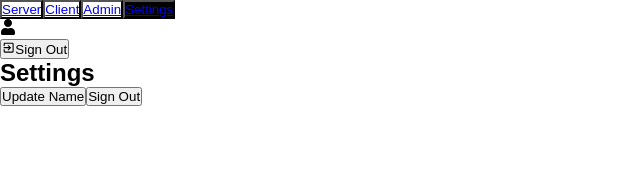
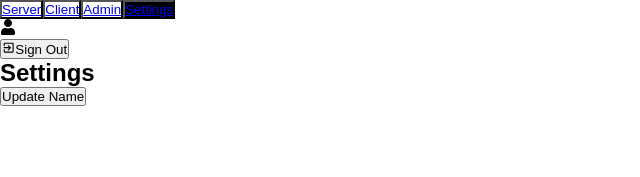
Before and after one commit to aravinth-krishna/auth-toolkit, a Next.js app: page /settings in a window 1280 px wide. Shown: the top 177 px of the page, without its empty margins (0-640 px from the left). Built offline with nearby package versions, Linux system fonts and the light colour scheme; no server answers.

Commit message:
Last update before disaster

```diff
--- a/app/(protected)/settings/page.tsx
+++ b/app/(protected)/settings/page.tsx
@@ -1,6 +1,5 @@
 "use client";
 
-import { logout } from "@/actions/logout";
 import { settings } from "@/actions/settings";
 import { useSession } from "next-auth/react";
 import { useTransition } from "react";
@@ -12,15 +11,11 @@ const SettingsPage = () => {
   const onClick = () => {
     startTransition(() => {
       settings({
-        name: "R. Aravinth Krishna",
+        name: "Infamous Blue Wire",
       }).then(() => {
         update();
       });
     });
-  };
-
-  const handleClick = () => {
-    logout();
   };
 
   return (
@@ -29,7 +24,6 @@ const SettingsPage = () => {
       <button onClick={onClick} disabled={isPending}>
         Update Name
       </button>
-      <button onClick={handleClick}>Sign Out</button>
     </div>
   );
 };
```
